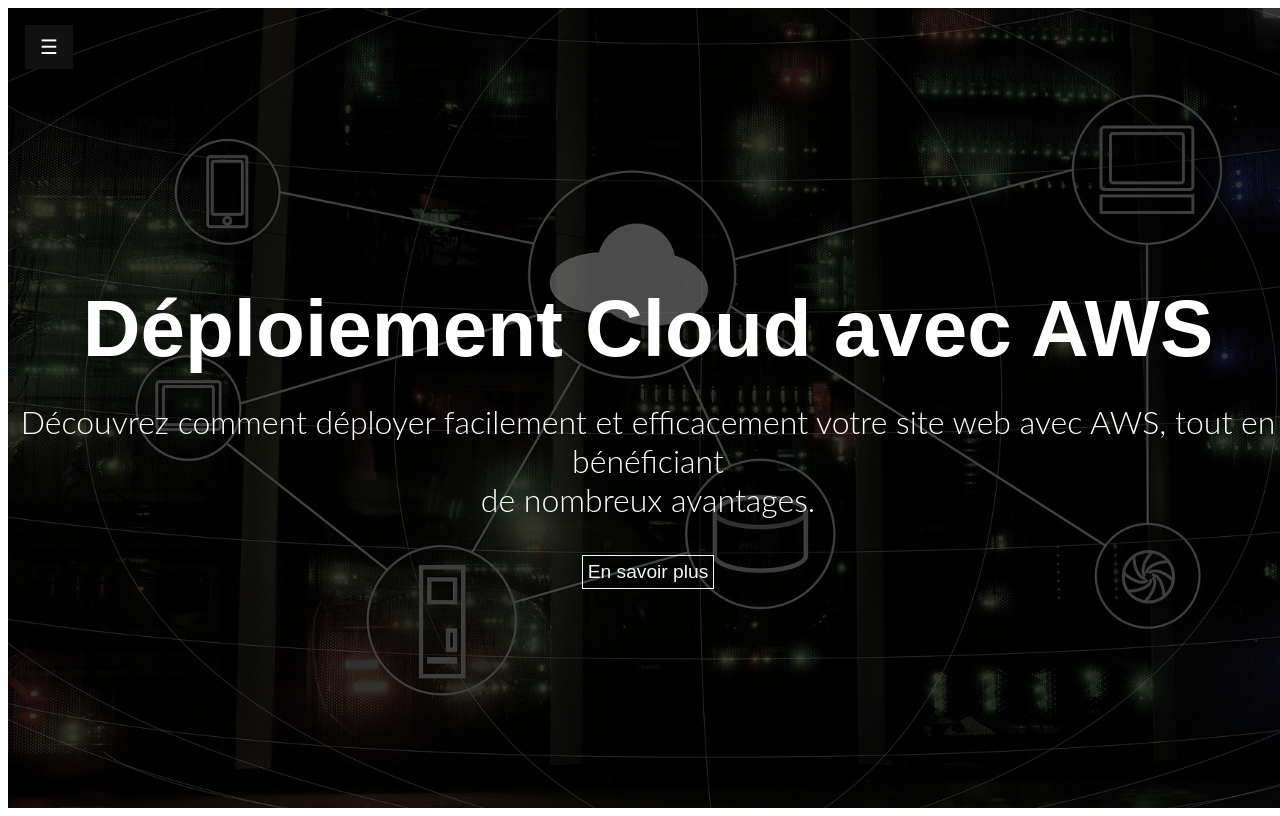
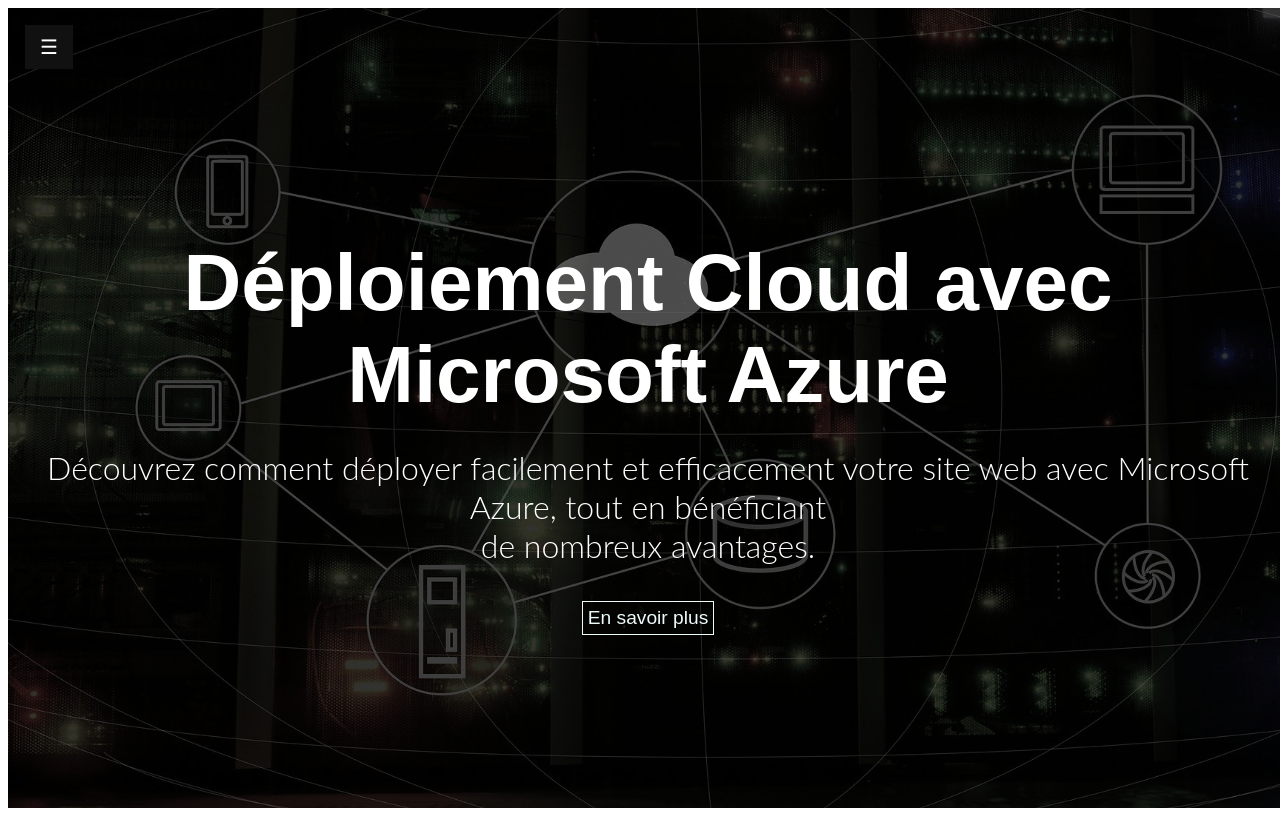
Before and after one commit to HalhalZineb1/phpAws, a PHP site: page /accueil.php in a window 1280 px wide. Run offline with PHP 8.4, Linux system fonts and the light colour scheme.

Commit message:
Update accueil.php

```diff
--- a/accueil.php
+++ b/accueil.php
@@ -34,9 +34,9 @@
     <!-- container principal avec une classe unique et un id commun à toutes les pages  -->
     <button class="menu" onclick="ouvertureFermetureMenu()">☰</button>
     <!-- Bouton d'ouverture du menu -->
-    <h1> Déploiement Cloud avec AWS</h1>
+    <h1> Déploiement Cloud avec Microsoft Azure</h1>
     <!-- titre de la page  -->
-    <h2><center>Découvrez comment déployer facilement et efficacement votre site web avec AWS,
+    <h2><center>Découvrez comment déployer facilement et efficacement votre site web avec Microsoft Azure,
 	tout en bénéficiant<br> de nombreux avantages.</center></h2>
     <!-- sous titre de la page  -->
     <a href="pages/guide.php">En savoir plus</a>
```
